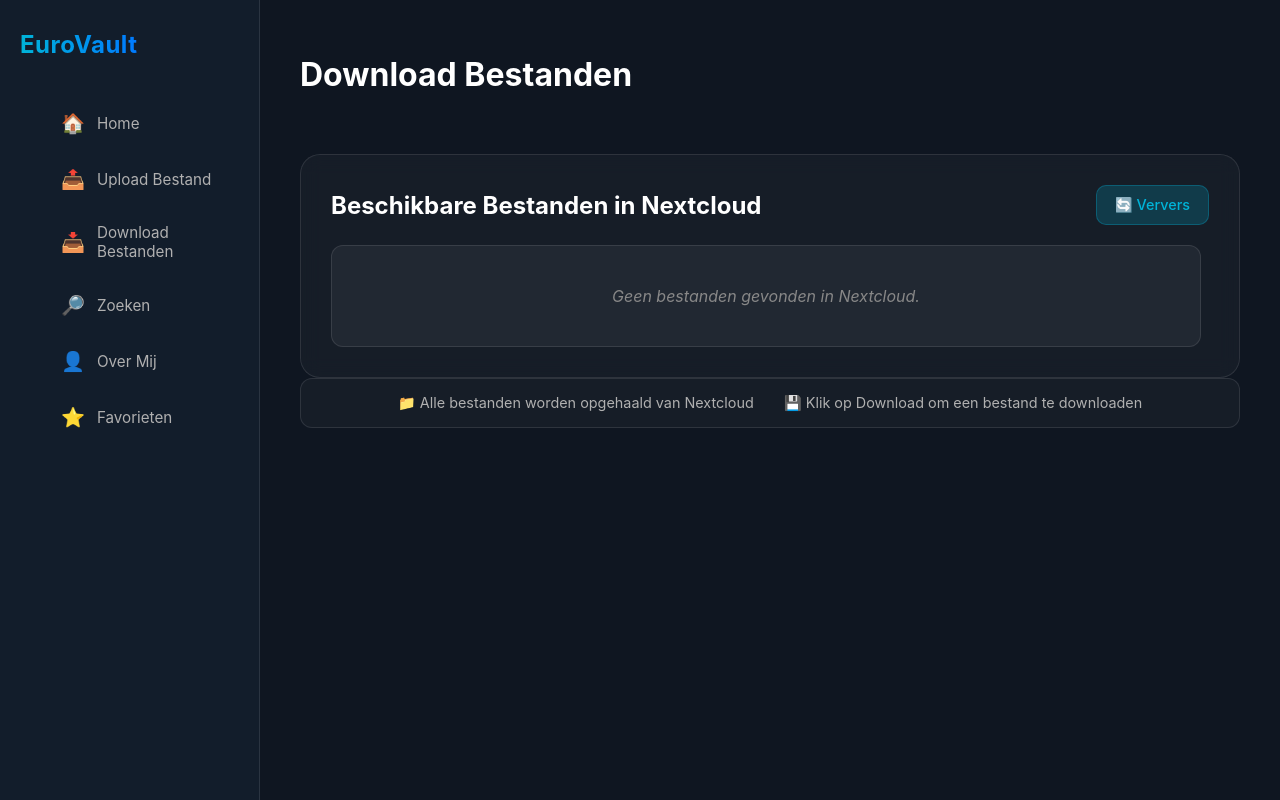
After one commit to wishaand/leepiipaatii94, a Flask app: page /upload/downloads in a window 1280 px wide. The commit adds this page. Run offline with Flask 3, Linux system fonts and the light colour scheme; data that the repository does not hold is empty.

Commit message:
html pagina en download functie aangemaakt

```diff
--- a/app/templates/base.html
+++ b/app/templates/base.html
@@ -20,6 +20,9 @@
         </a>
         <a class="nav-item" href="{{ url_for('upload.index') }}">
           <span class="nav-ico">📤</span><span>Upload Bestand</span>
+        </a>
+        <a class="nav-item" href="{{ url_for('upload.downloads') }}">
+          <span class="nav-ico">📥</span><span>Download Bestanden</span>
         </a>
         <a class="nav-item" href="{{ url_for('main.search') }}">
           <span class="nav-ico">🔎</span><span>Zoeken</span>
--- /dev/null
+++ b/app/templates/download.html
@@ -0,0 +1,35 @@
+{% extends 'base.html' %}
+
+{% block header %}
+<h1>Download Bestanden</h1>
+{% endblock %}
+
+{% block content %}
+<div class="upload-container">
+  <div class="files-section">
+    <h3>
+      Beschikbare Bestanden in Nextcloud
+      <a href="{{ url_for('upload.index') }}" class="refresh-btn">🔄 Ververs</a>
+    </h3>
+    <div class="files-list">
+      {% if files %}
+        {% for file in files %}
+        <div class="file-item">
+          <span class="file-name">{{ file }}</span>
+          <a href="{{ url_for('upload.download_file', filename=file) }}" class="download-btn">📥 Download</a>
+        </div>
+        {% endfor %}
+      {% else %}
+        <div class="file-item" style="justify-content: center; padding: 40px;">
+          <p style="color: #888; margin: 0; font-style: italic;">Geen bestanden gevonden in Nextcloud.</p>
+        </div>
+      {% endif %}
+    </div>
+  </div>
+
+  <div class="upload-info">
+    <p>📁 Alle bestanden worden opgehaald van Nextcloud</p>
+    <p>💾 Klik op Download om een bestand te downloaden</p>
+  </div>
+</div>
+{% endblock %}
--- a/app/upload/routes.py
+++ b/app/upload/routes.py
@@ -14,6 +14,17 @@ def index():
     print(f"DEBUG: Found {len(files)} files: {files}")
 
     return render_template("upload.html", files=files)
+
+
+@bp.route("/downloads")
+def downloads():
+    """Download pagina - toont alle beschikbare bestanden."""
+    service = build_service()
+    files = service.list_files()
+
+    print(f"DEBUG: Download page - Found {len(files)} files: {files}")
+
+    return render_template("download.html", files=files)
 
 
 @bp.route("/upload", methods=["POST"])
```
